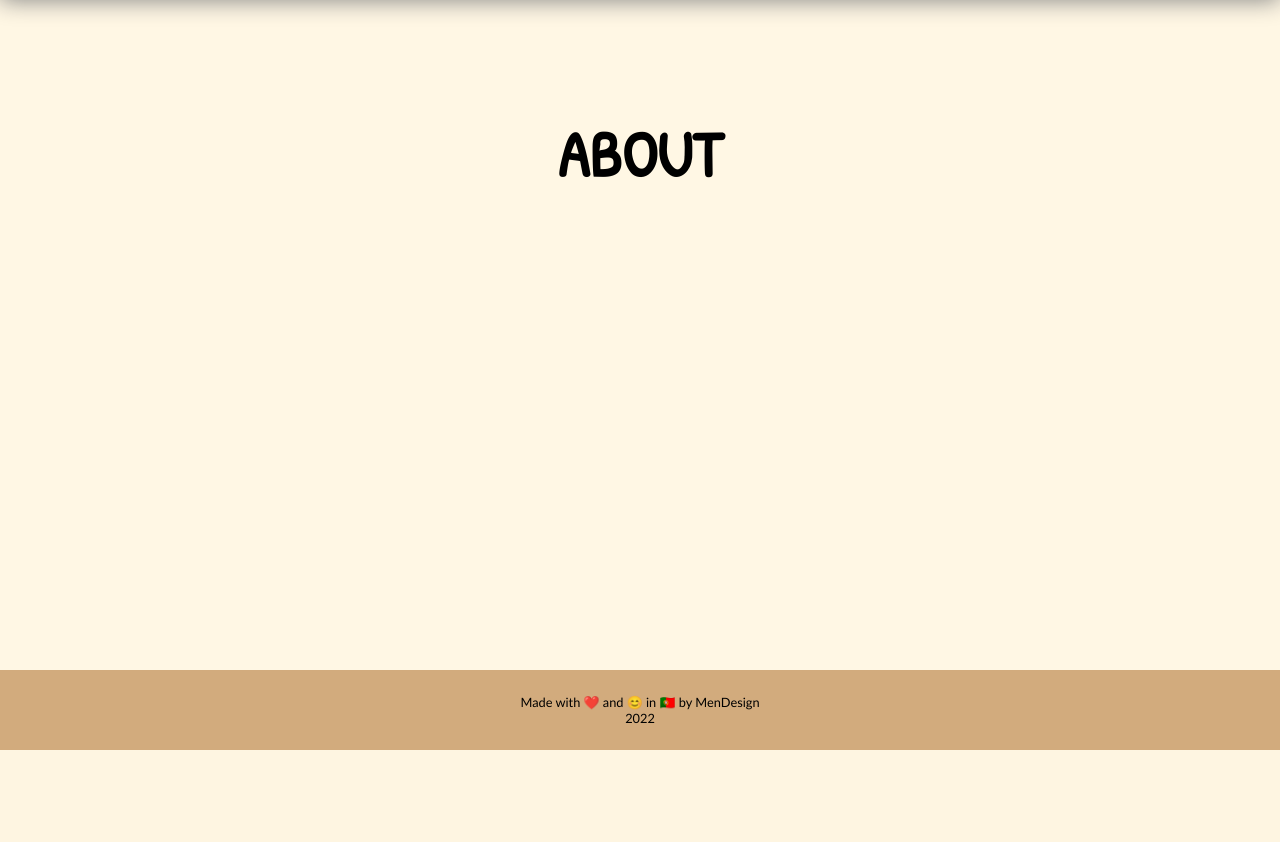
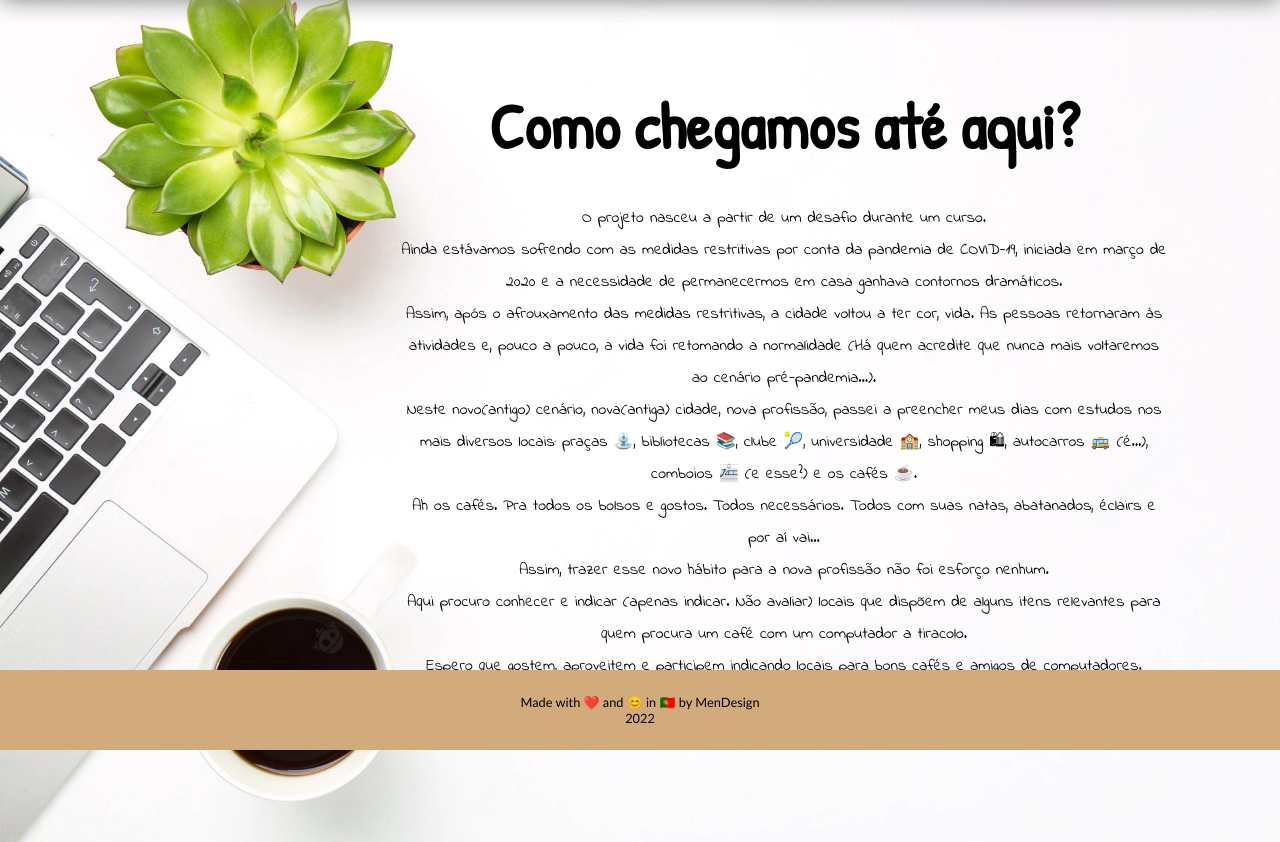
Before and after one commit to rodimendes/bragas-cafe, a Flask app: page /about in a window 1280 px wide. Shown: the part 50-892 px from the top of the page. Before the commit the page ends 800 px from the top, so only its background shows below. Run offline with Flask 2, Linux system fonts and the light colour scheme; some web fonts are replaced.

Commit message:
About and background

```diff
--- a/static/css/style.css
+++ b/static/css/style.css
@@ -16,8 +16,10 @@
 }
 
 body {
-    background-color: #fff7e4;
+    /* background-color: #fff7e4; */
     font-family: "Indie Flower";
+    background-image: url(/static/pc_coffee-bg.webp);
+    background-size: cover;
 }
 
 .header {
@@ -156,3 +158,18 @@ font-family: 'Shadows Into Light', cursive;
     font-weight: 100;
     font-size: 80%;
 }
+
+
+/* ABOUT */
+
+
+.about-header {
+    width: 60vw;
+    margin: 0 400px 0;
+    line-height: 2rem;
+}
+
+.about-header p {
+    text-align: center;
+    margin-top: 60px;
+}
--- a/templates/about.html
+++ b/templates/about.html
@@ -4,6 +4,16 @@
 
 {% block content %}
 
-<h1>ABOUT</h1>
+<div class='about-header'>
+    <h1>Como chegamos até aqui?</h1>
+    <p>O projeto nasceu a partir de um desafio durante um curso.<br>
+    Ainda estávamos sofrendo com as medidas restritivas por conta da pandemia de COVID-19, iniciada em março de 2020 e a necessidade de permanecermos em casa ganhava contornos dramáticos.<br>
+    Assim, após o afrouxamento das medidas restritivas, a cidade voltou a ter cor, vida. As pessoas retornaram às atividades e, pouco a pouco, a vida foi retomando a normalidade (Há quem acredite que nunca mais voltaremos ao cenário pré-pandemia...).<br>
+    Neste novo(antigo) cenário, nova(antiga) cidade, nova profissão, passei a preencher meus dias com estudos nos mais diversos locais: praças ⛲️, bibliotecas 📚, clube 🎾, universidade 🏫, shopping 🛍, autocarros 🚌 (é...), comboios 🚈 (e esse?) e os cafés ☕️.<br>
+    Ah os cafés. Pra todos os bolsos e gostos. Todos necessários. Todos com suas natas, abatanados, éclairs e por aí vai...<br>
+    Assim, trazer esse novo hábito para a nova profissão não foi esforço nenhum.<br>
+    Aqui procuro conhecer e indicar (apenas indicar. Não avaliar) locais que dispõem de alguns itens relevantes para quem procura um café com um computador a tiracolo.<br>
+    Espero que gostem, aproveitem e participem indicando locais para bons cafés e amigos de computadores.</p>
+</div>
 
 {% endblock %}
```
Also changed, not shown: static/pc_coffee-bg.webp (added).
